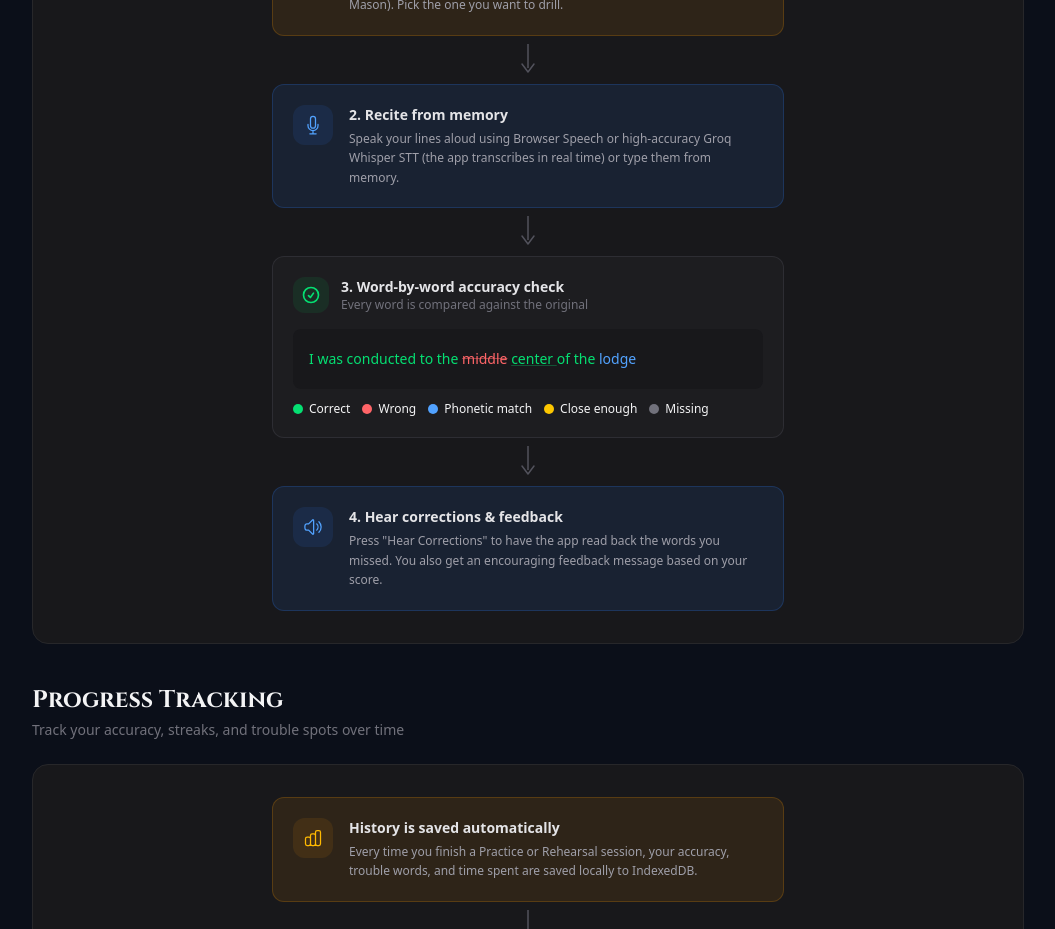
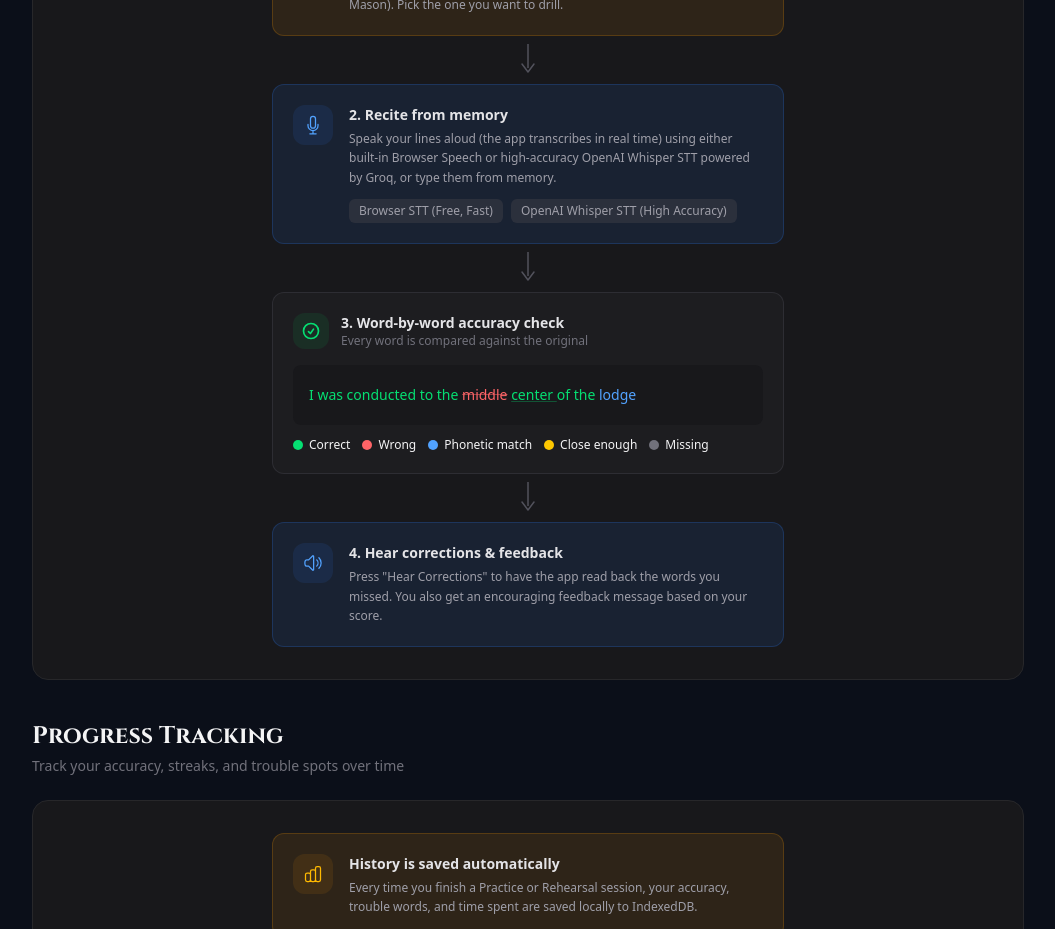
Before and after one commit to mcleods777/Masonic-Ritual-AI-Mentor, a Next.js app: page /walkthrough in a window 1280 px wide. Shown: the part 4320-5249 px from the top of the page, without its empty margins (112-1167 px from the left). Built offline with nearby package versions, Linux system fonts and the light colour scheme.

Commit message:
docs: add explicit OpenAI Whisper STT badges to walkthrough

```diff
--- a/src/app/walkthrough/page.tsx
+++ b/src/app/walkthrough/page.tsx
@@ -310,8 +310,13 @@ export default function WalkthroughPage() {
             icon="M12 18.75a6 6 0 006-6v-1.5m-6 7.5a6 6 0 01-6-6v-1.5m6 7.5v3.75m-3.75 0h7.5M12 15.75a3 3 0 01-3-3V4.5a3 3 0 116 0v8.25a3 3 0 01-3 3z"
             color="blue"
             title="2. Recite from memory"
-            desc="Speak your lines aloud using Browser Speech or high-accuracy Groq Whisper STT (the app transcribes in real time) or type them from memory."
-          />
+            desc="Speak your lines aloud (the app transcribes in real time) using either built-in Browser Speech or high-accuracy OpenAI Whisper STT powered by Groq, or type them from memory."
+          >
+            <div className="flex flex-wrap gap-2 mt-3">
+              <Tag>Browser STT (Free, Fast)</Tag>
+              <Tag>OpenAI Whisper STT (High Accuracy)</Tag>
+            </div>
+          </FlowStep>
           <DownArrow />
 
           {/* Accuracy visualization */}
```
